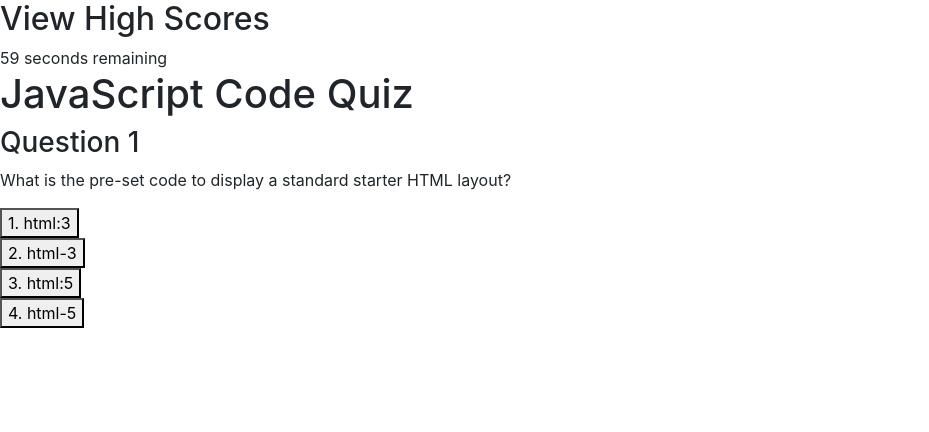
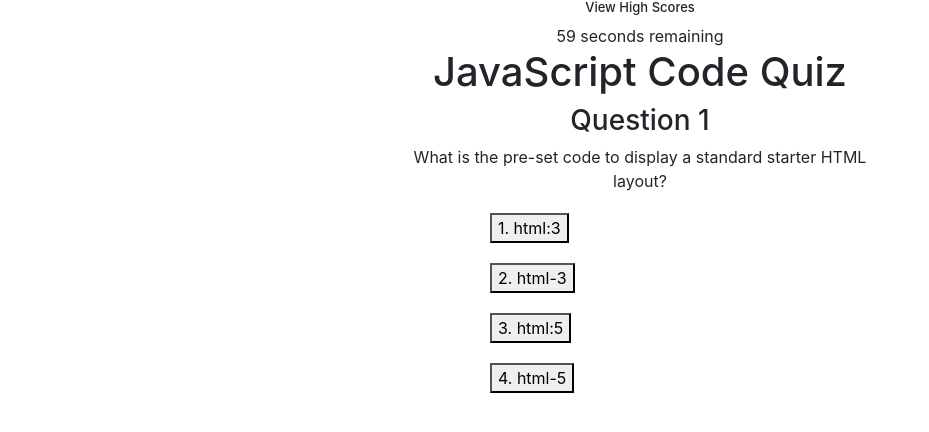
Before and after one commit to scotitakura/JS-Code-Quiz, a plain HTML site: page index.html in a window 1280 px wide. Both pictures are taken after a click on the button "Start the Quiz!". Shown: the whole page, without its empty margins (0-929 px from the left). Drawn offline with nearby package versions, Linux system fonts and the light colour scheme.

Commit message:
added css styling and actual website

```diff
--- a/assets/css/style.css
+++ b/assets/css/style.css
@@ -0,0 +1,16 @@
+.body {
+    max-width: 500px;
+    margin: auto;
+    text-align: center;
+}
+.view-high-scores {
+    font-size: small;
+}
+.entire-quiz {
+    text-align: center;
+}
+.choice {
+    margin: 20px;
+    margin-left: 20%;
+    margin-right: 20%
+}
--- a/assets/js/script.js
+++ b/assets/js/script.js
@@ -186,7 +186,7 @@ viewHighScores.addEventListener("click", function() {
 
     goBack.addEventListener("click", function(){
         function newDoc() {
-        window.location.assign("file:///C:/Users/user/Desktop/js-code-quiz/index.html")}
+        window.location.assign("https://scotitakura.github.io/JS-Code-Quiz/")}
         newDoc()
     });
 
--- a/index.html
+++ b/index.html
@@ -3,14 +3,14 @@
     <head>
         <meta charset="UTF-8">
         <meta name="viewport" content="width=device-width, initial-scale=1.0">
+        <link rel ="stylesheet" href="https://stackpath.bootstrapcdn.com/bootstrap/4.5.0/css/bootstrap.min.css" integrity="sha384-9aIt2nRpC12Uk9gS9baDl411NQApFmC26EwAOH8WgZl5MYYxFfc+NcPb1dKGj7Sk" crossorigin="anonymous">
         <link rel ="stylesheet" href="assets/css/style.css" />
-        <title>Document</title>
+        <title>JS Coding Quiz</title>
     </head>
-    <body>
+    <body class ="body">
         <header id="header">
-            <h2 href="#" id="view-high-scores">View High Scores</h2>
+            <h4 href="#" id="view-high-scores" class="view-high-scores">View High Scores</h2>
             <div id="timer" value="0"></div>
-            <link rel="stylesheet" href="https://stackpath.bootstrapcdn.com/bootstrap/4.5.0/css/bootstrap.min.css" integrity="sha384-9aIt2nRpC12Uk9gS9baDl411NQApFmC26EwAOH8WgZl5MYYxFfc+NcPb1dKGj7Sk" crossorigin="anonymous">
         </header>
 
         <main>
```
